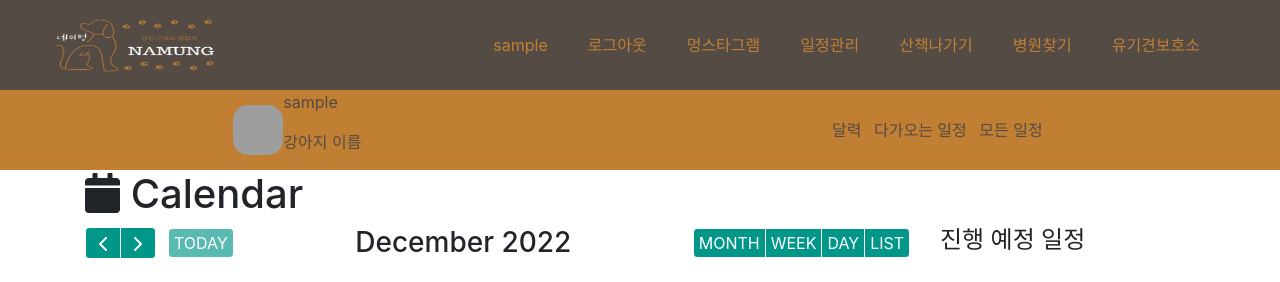
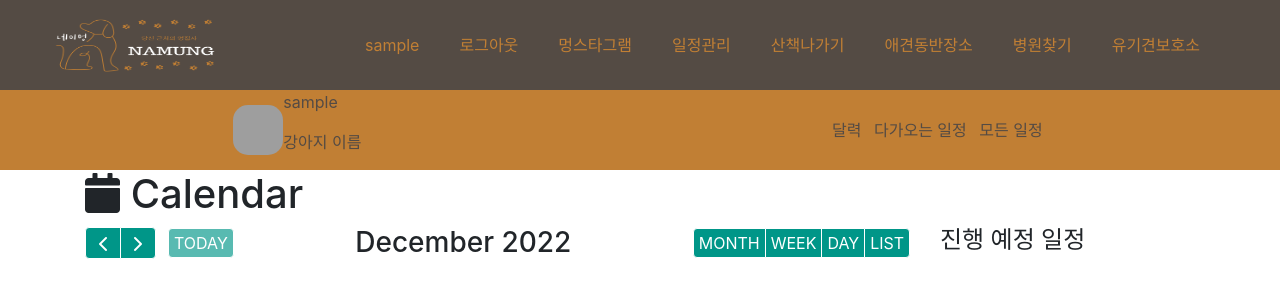
Before and after one commit to devhump/MungJipsa, a Django app: page /schedules/ in a window 1280 px wide. Shown: the top 282 px of the page. Run offline with Django 3.2, Linux system fonts and the light colour scheme; the visitor is signed in with stand-in values (Sample User, id 1); data that the repository does not hold is empty; some libraries are stand-ins or nearby versions; grey boxes are pictures that could not be loaded.

Commit message:
FIX : schedules_calendar navbar 수정

```diff
--- a/schedules/templates/schedules/calendar.html
+++ b/schedules/templates/schedules/calendar.html
@@ -58,6 +58,9 @@
           </li>
           <li class="nav-item me-4 nav1-text">
             <a class="nav-link" href="{% url 'walkings:index' %}">산책나가기</a>
+          </li>
+          <li class="nav-item me-4 nav1-text">
+            <a class="nav-link" href="{% url 'info:place' %}">애견동반장소</a>
           </li>
           <li class="nav-item me-4 nav1-text">
             <a class="nav-link" href="{% url 'info:hospital' %}">병원찾기</a>
```
